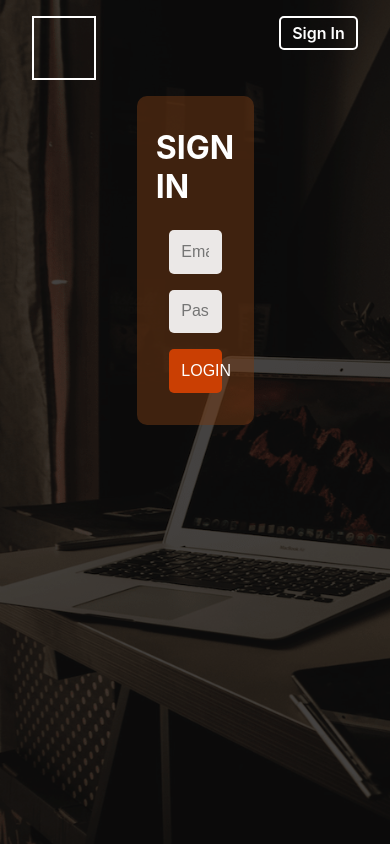
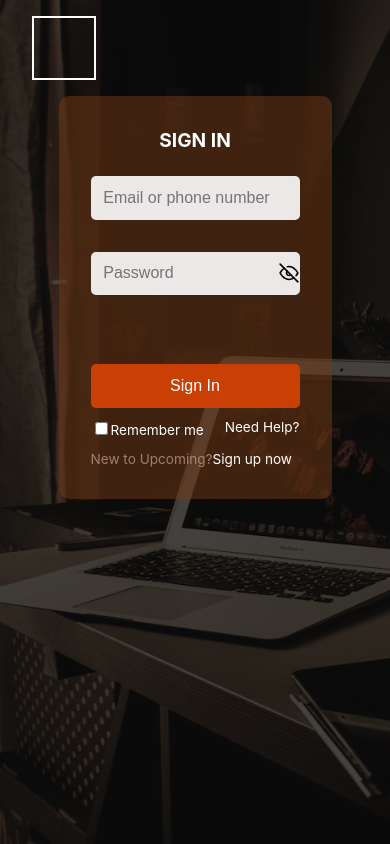
Before and after one commit to Pho-ever/upComing, a Next.js app: page /sign-in in a window 390 px wide. Built offline with nearby package versions, Linux system fonts and the light colour scheme.

Commit message:
feat: password visibility

```diff
--- a/components/navbar.js
+++ b/components/navbar.js
@@ -7,7 +7,7 @@ const Navbar = () => {
                 {/* <img src="logo.png" alt="logo" /> */}
             </div>
             <div>
-                <Link href="#">
+                <Link href="/sign-in">
                     <a className="sign-in">Sign In</a>
                 </Link>
             </div>
--- a/pages/sign-in.js
+++ b/pages/sign-in.js
@@ -1,5 +1,6 @@
-import Navbar from '../components/navbar'
+// import Navbar from '../components/navbar'
 import { useState } from 'react'
+import Link from 'next/link'
 
 
 const SignIn = () => {
@@ -11,7 +12,11 @@ const SignIn = () => {
 
     return (
         <div className="container">
-            <Navbar />
+            <div className="navbar">
+                <div className="logo">
+                    {/* <img src="logo.png" alt="logo" /> */}
+                </div>
+            </div>
             <div>
                 <form className="sign-in-container">
                     <div className="sign-in-heading">SIGN IN</div>
@@ -30,7 +35,23 @@ const SignIn = () => {
                             onClick={handlePasswordVisibility}
                         ></div>
                     </div>
-                    <button>LOGIN</button>
+                    <button>Sign In</button>
+                    <div className="sign-in-help">
+                        <div>
+                            <input type="checkbox" name="" />
+                            <label>Remember me</label>
+                        </div>
+                        <Link href="#">
+                            <a>Need Help?</a>
+                        </Link>
+                    </div>
+                    <div class="sign-up">
+                        <p>New to Upcoming? </p>
+                        <Link href="#">
+                            <a> Sign up now</a>
+                        </Link>
+                    </div>
+
                 </form>
             </div>
         </div>
--- a/public/css/styles.css
+++ b/public/css/styles.css
@@ -11,13 +11,26 @@
     --transition: 0.5s;
 }
 
+
+h1,
+h2,
+h3,
+h4,
+h5,
+h6,
+p,
+span,
+div {
+    margin: 0;
+}
+
 body {
     overflow-x: hidden;
     max-width: 100%;
 }
 
 .container {
-    background-image: url(../images/computers.png);
+    background-image: url('../images/computers.png');
     background-repeat: no-repeat;
     background-size: cover;
     background-color: rgba(20, 18, 18, 0.562);
@@ -112,7 +125,7 @@ LANDING PAGE CSS
 
 .Typewriter__wrapper {
     /* color: #794411; */
-    color: red;
+    color: #ca3f03;
 }
 
 @media (max-width: 991.98px) {
@@ -165,11 +178,10 @@ LANDING PAGE CSS
     }
 }
 
+
 /*================================================
 SIGN IN CSS
 =================================================*/
-
-
 .sign-in-container {
     width: 30%;
     height: auto;
@@ -190,11 +202,12 @@ SIGN IN CSS
     justify-content:center;
 }
 
-input {
+.password input,
+.email input {
     width: 100%;
     padding: 0.8rem;
     font-size: 1rem;
-    margin: 0 0 1rem;
+    margin: 0 0 2rem;
     border-radius: 5px;
     border: 0;
     outline: none;
@@ -205,7 +218,7 @@ input {
 .sign-in-container button {
     width: 100%;
     background-color: #ca3f03;
-    margin: 0 auto;
+    margin: 1rem auto 0.7rem;
     border-radius: 5px;
     border: 0;
     padding: 0.8rem;
@@ -213,3 +226,71 @@ input {
     font-size: 1rem;
     font-weight: 500;
 }
+
+.sign-in-help {
+    display: flex;
+    justify-content: space-between;
+    color: white;
+    padding-bottom: 0.8rem;
+}
+
+.sign-up {
+    display: flex;
+    color: white;
+}
+
+.sign-up p {
+    color: #c59f8fbd;
+}
+
+.show-password {
+    content: '';
+    position: relative;
+    left: 90%;
+    bottom: 4rem;
+    width: 1.3rem;
+    height: 1.3rem;
+    background-image: url('../images/visibility_eye.svg');
+    background-size: contain;
+    background-repeat: no-repeat;
+    z-index: 1;
+}
+
+.hide-password {
+    content: '';
+    position: relative;
+    left: 90%;
+    bottom: 4rem;
+    width: 1.3rem;
+    height: 1.3rem;
+    background-image: url('../images/feather-eye-off.svg');
+    background-size: contain;
+    background-repeat: no-repeat;
+    z-index: 1;
+  }
+
+@media (max-width: 991.98px) {
+    .sign-in-container {
+        width: 45%;
+    }
+}
+
+@media (max-width: 767.98px) {
+    .sign-in-container {
+        width: 55%;
+    }
+
+}
+
+@media (max-width: 575.98px) {
+    .sign-in-container {
+        width: 70%;
+    }
+    .sign-in-help,
+    .sign-up {
+        font-size:0.85rem;
+    }
+    .sign-in-heading {
+        font-size: 1.2rem;
+    }
+}
```
Also changed, not shown: public/images/feather-eye-off.svg (added), public/images/visibility_eye.svg (added).
